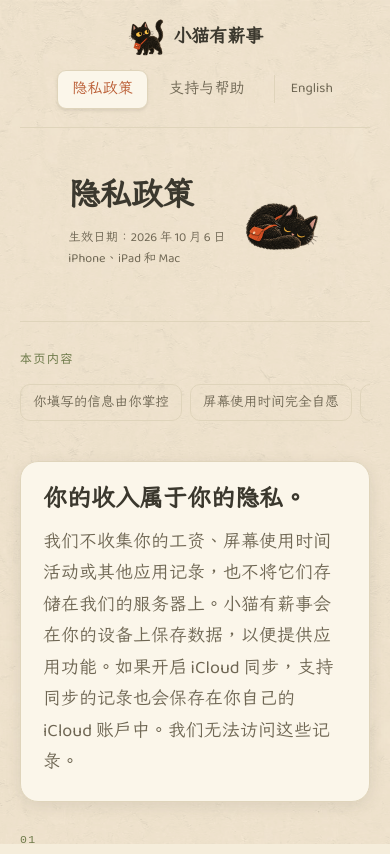
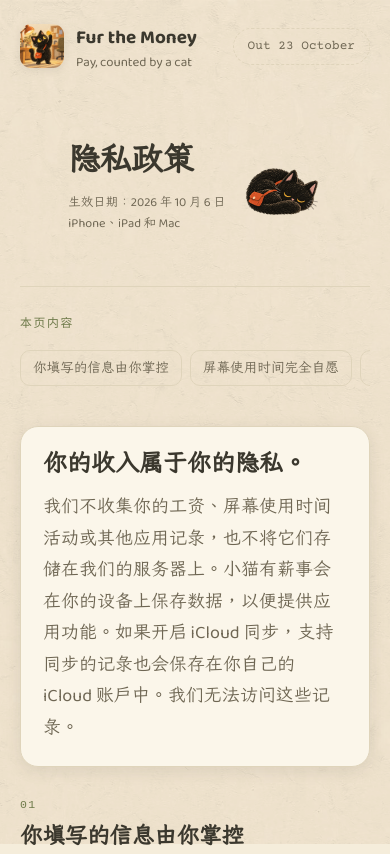
Before and after one commit to crispyinuo/furthemoney-site, a plain HTML site: page privacy-zh-Hans.html in a window 390 px wide. Shown: the top 854 px of the page. Drawn offline with Linux system fonts and the light colour scheme.

Commit message:
Reuse homepage masthead on privacy and support pages

```diff
--- a/legal.css
+++ b/legal.css
@@ -1,3 +1,9 @@
+@font-face {
+  font-family: "Courier Prime";
+  src: url("fonts/courier-prime.ttf") format("truetype");
+  font-weight: 400;
+  font-display: swap;
+}
 @font-face {
   font-family: "Baloo 2";
   src: url("fonts/baloo-2.woff") format("woff");
@@ -62,10 +68,12 @@ a:hover { text-decoration-thickness: 2px; }
 a:focus-visible { outline: 3px solid var(--olive); outline-offset: 5px; border-radius: 3px; }
 .skip-link { position: absolute; left: 24px; top: -100px; z-index: 2; padding: 12px 20px; background: var(--card); }
 .skip-link:focus { top: 12px; }
-.masthead { display: flex; align-items: center; justify-content: space-between; gap: 24px; min-height: 94px; border-bottom: 1px solid var(--line); }
-.brand { display: inline-flex; align-items: center; gap: 10px; text-decoration: none; color: var(--ink); flex-shrink: 0; }
-.brand img { object-fit: contain; }
-.brand b { display: block; font-size: 1.25rem; font-weight: 600; letter-spacing: -.025em; line-height: 1.2; }
+.masthead { display: flex; align-items: center; justify-content: space-between; gap: 16px; padding-block: 22px; flex-wrap: wrap; }
+.brand { display: flex; align-items: center; gap: 12px; color: var(--ink); text-decoration: none; }
+.brand img { width: 44px; height: 44px; border-radius: 11px; box-shadow: 0 2px 8px var(--shadow); }
+.brand b { font-size: 1.18rem; font-weight: 700; }
+.brand span { display: block; font-size: .82rem; color: var(--ink-soft); line-height: 1.2; }
+.ship { font-family: "Courier Prime", ui-monospace, monospace; font-size: .8rem; color: var(--ink-soft); border: 1px dashed var(--line); border-radius: 999px; padding: 6px 14px; }
 .site-nav { display: flex; align-items: center; gap: 8px; font-size: .95rem; }
 .site-nav a { color: var(--ink-soft); text-decoration: none; padding: 7px 16px; border: 1px solid transparent; border-radius: 9px; }
 .site-nav a:hover { color: var(--ink); background: var(--card); }
@@ -108,10 +116,6 @@ footer a { color: var(--ink-soft); text-decoration: none; }
 }
 @media (max-width: 640px) {
   .page { padding-inline: 20px; }
-  .masthead { flex-wrap: wrap; justify-content: center; gap: 14px; padding: 18px 0; }
-  .brand { width: 100%; justify-content: center; gap: 8px; }
-  .brand img { width: 38px; height: 38px; }
-  .brand b { font-size: 1.15rem; }
   .site-nav { gap: 6px; justify-content: center; }
   .site-nav a { padding: 5px 14px; }
   .site-nav .language { margin-left: 8px; padding-left: 16px; }
--- a/privacy-zh-Hans.html
+++ b/privacy-zh-Hans.html
@@ -1,17 +1,19 @@
 <!doctype html>
 <html lang="zh-Hans">
-<head><meta charset="utf-8"><meta name="viewport" content="width=device-width, initial-scale=1, viewport-fit=cover"><title>隐私政策 · 小猫有薪事</title><meta name="description" content="隐私政策 — 小猫有薪事"><link rel="icon" href="img/icon.png"><link rel="stylesheet" href="legal.css"><link rel="alternate" hreflang="en" href="privacy.html"><link rel="alternate" hreflang="zh-Hans" href="privacy-zh-Hans.html"></head>
+<head><meta charset="utf-8"><meta name="viewport" content="width=device-width, initial-scale=1, viewport-fit=cover"><title>隐私政策 · 小猫有薪事</title><meta name="description" content="隐私政策 — 小猫有薪事"><link rel="icon" href="img/icon.png"><link rel="stylesheet" href="legal.css?v=homepage-header-1"><link rel="alternate" hreflang="en" href="privacy.html"><link rel="alternate" hreflang="zh-Hans" href="privacy-zh-Hans.html"></head>
 <body>
 <a class="skip-link" href="#document">跳到正文</a>
 <div class="grain" aria-hidden="true"></div>
 <div class="page">
   <header class="masthead">
-    <a class="brand" href="index.html"><img src="img/cat-idle.png" alt="" width="48" height="48"><span><b>小猫有薪事</b></span></a>
-    <nav class="site-nav" aria-label="导航">
-      <a href="privacy-zh-Hans.html" aria-current="page">隐私政策</a>
-      <a href="support-zh-Hans.html">支持与帮助</a>
-      <a class="language" href="privacy.html" lang="en">English</a>
-    </nav>
+    <a class="brand" href="index.html">
+      <img src="img/icon.png" alt="Fur the Money app icon">
+      <div>
+        <b>Fur the Money</b>
+        <span>Pay, counted by a cat</span>
+      </div>
+    </a>
+    <div class="ship">Out 23 October</div>
   </header>
   <main>
     <div class="document-hero">
@@ -75,7 +77,11 @@
       </article>
     </div>
   </main>
-  <footer><a href="index.html">← 回到办公室</a><span>Made by Yinuo Zhou · © 2026</span></footer>
+  <footer><nav class="site-nav" aria-label="导航">
+      <a href="privacy-zh-Hans.html" aria-current="page">隐私政策</a>
+      <a href="support-zh-Hans.html">支持与帮助</a>
+      <a class="language" href="privacy.html" lang="en">English</a>
+    </nav><a href="index.html">← 回到办公室</a><span>Made by Yinuo Zhou · © 2026</span></footer>
 </div>
 </body>
 </html>
```
Also changed, not shown: privacy.html (+14 -8 lines), support-zh-Hans.html (+14 -8 lines), support.html (+14 -8 lines), fonts/OFL-CourierPrime.txt (added), fonts/courier-prime.ttf (added).
